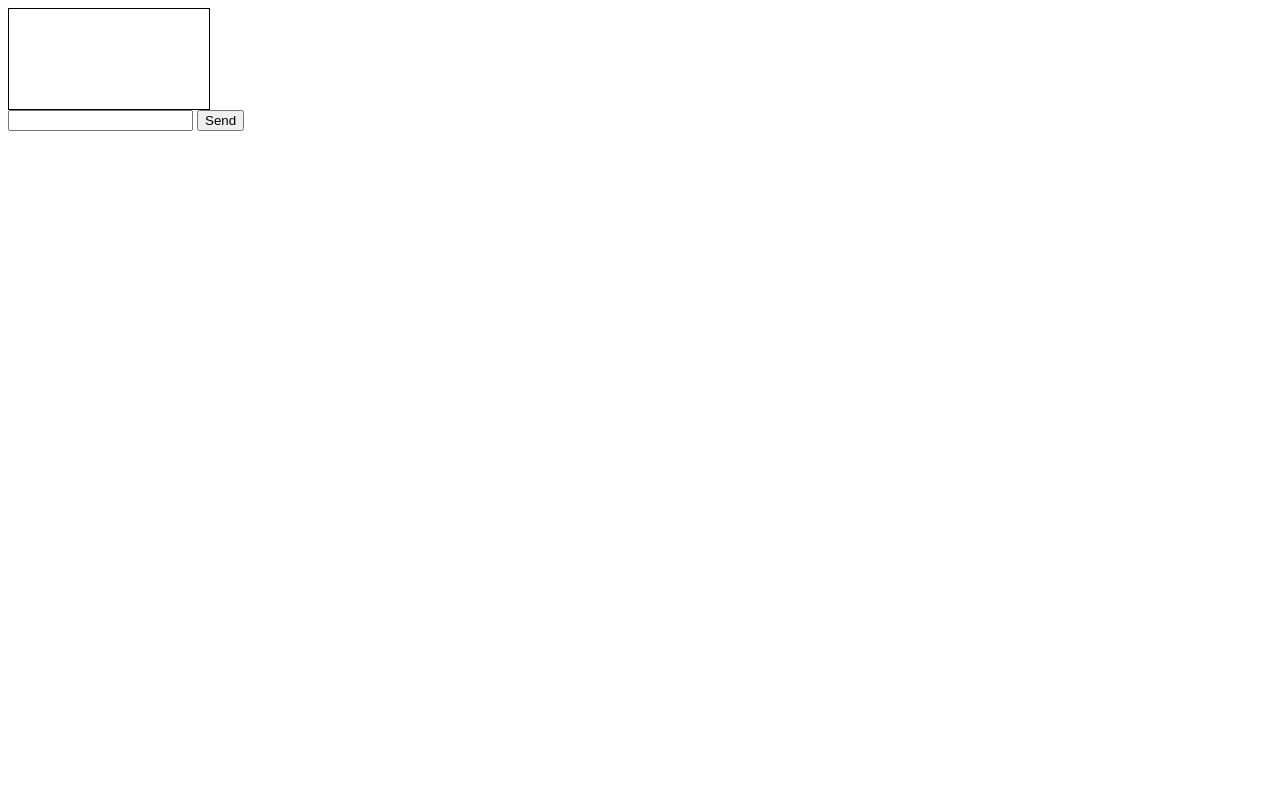
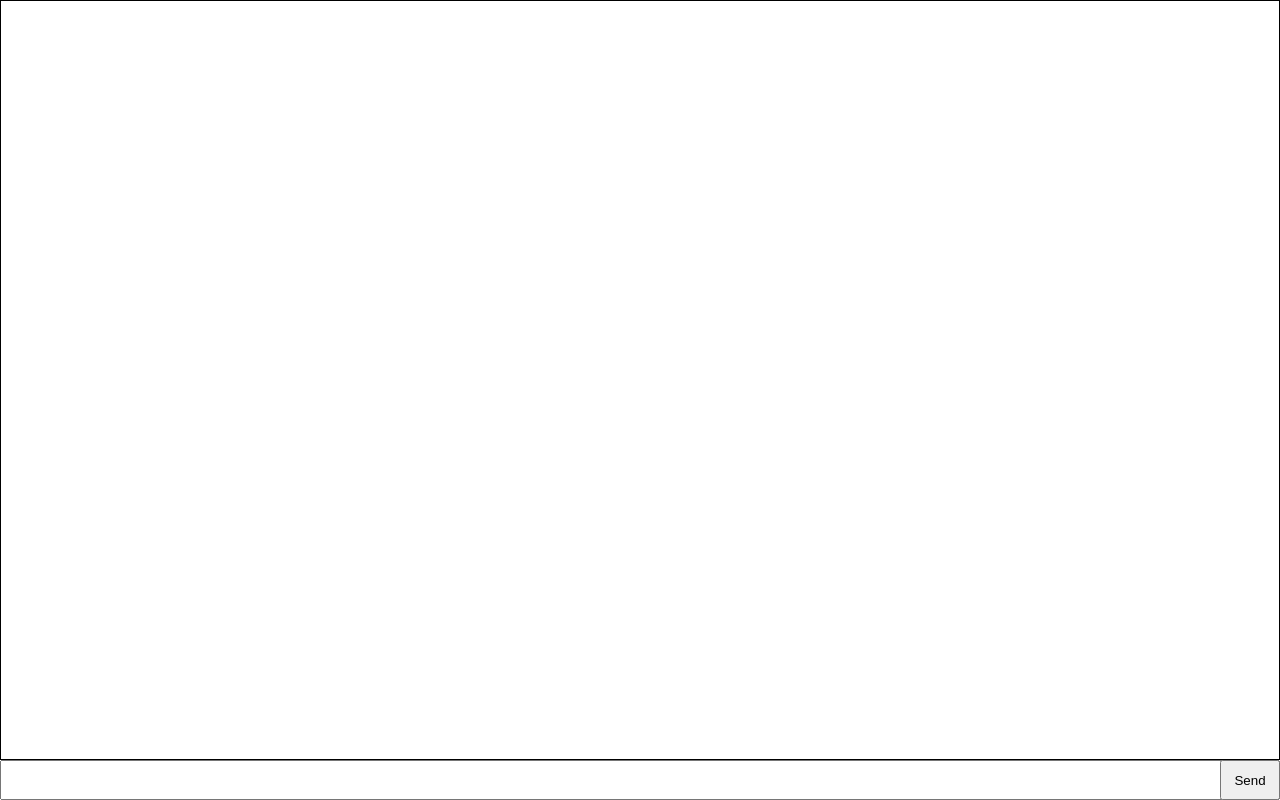
Before and after one commit to stinethebean3/chatroom, a website: page index.html in a window 1280 px wide. Drawn offline with Linux system fonts and the light colour scheme.

Commit message:
working multiple user chat

```diff
--- a/index.html
+++ b/index.html
@@ -4,8 +4,37 @@
     <style>
       #history {
         border: 1px black solid;
-        width: 200px;
-        height: 100px;
+        position: absolute;
+        top: 0px;
+        bottom: 40px;
+        left: 0px;
+        right: 0px;
+        overflow-y: scroll;
+        word-wrap: break-word;
+        padding: 10px;
+      }
+      #input {
+        position:absolute;
+        bottom: 0px;
+        left: 0px;
+        right: 0px;
+        height: 40px;
+      }
+      #message {
+        position:absolute;
+        top: 0px;
+        bottom: 0px;
+        left: 0px;
+        right: 60px;
+        width: 100%;
+      }
+      #submit {
+        position:absolute;
+        top: 0px;
+        bottom: 0px;
+        width: 60px;
+        right: 0px;
+
       }
     </style>
     <script>
@@ -32,7 +61,9 @@
   </head>
   <body>
     <div id="history"></div>
-    <input id="message" type="text">
-    <button id="submit" type="submit" onclick="sendMessage();">Send</button>
+    <div id="input">
+      <input id="message" type="text">
+      <button id="submit" type="submit" onclick="sendMessage();">Send</button>
+    </div>
   </body>
 </html>
```
Also changed, not shown: package.json (added, +11 -0 lines), server.js (+31 -9 lines), 2 other files.
